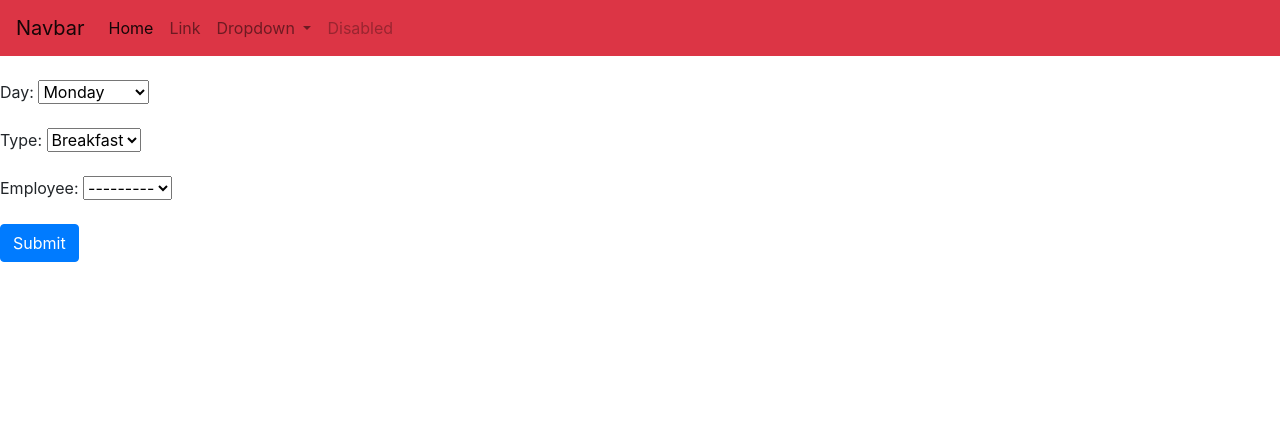
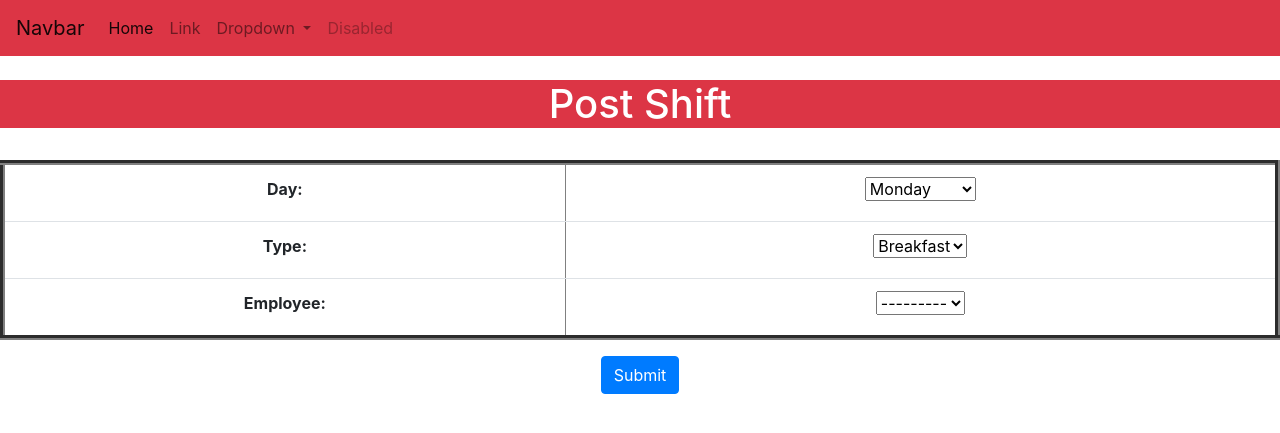
Before and after one commit to jdriscoll98/aoiisem, a Django app: template website/templates/website/postshift_form.html in a window 1280 px wide. Shown: the top 433 px of the page. Run offline with Django 3.2, Linux system fonts and the light colour scheme; the template is opened without the code that fills it: values that come from a table or form of the project are taken from there, others are empty; data comes from the database, SQL or seed files in the repository; some libraries are stand-ins or nearby versions.

Commit message:
Began making shifts available page

```diff
--- a/website/templates/website/postshift_form.html
+++ b/website/templates/website/postshift_form.html
@@ -8,17 +8,29 @@
 {% include 'website/server_messages.html' %}
 
 {% if form.errors %}
+<div class="row">
+  <div class="col text-centered">
     <div class="alert alert-danger" role="alert">
       {% for key, value in form.errors.items %}
         <strong> {{ key }}</strong>: {{ value.0 }}<br/>
       {% endfor %}
     </div>
+  </div>
+</div>
 {% endif %}
 
+<div class="row">
+  <div class="col text-center">
+    <h1 class="btn-danger">Post Shift</h1>
+    <br/>
     <form role="form" method="post">
       {% csrf_token %}
-  {{ form.as_p }}
+      <table border="5" class="table table-hover text-centered">
+        {{ form.as_table }}
+      </table>
       <button type="submit" class="btn btn-primary">Submit</button>
     </form>
+  </div>
+</div>
 
 {% endblock content %}
--- a/website/views.py
+++ b/website/views.py
@@ -59,5 +59,6 @@ class PostShiftView(CreateView):
 
 def shifts_available_page_view(request):
     context = {
+        "AvailableShifts": PostShift.objects.all()
     }
     return render(request, 'website/shifts_available.html', context)
```
Also changed, not shown: website/templates/website/shifts_available.html (+18 -0 lines). Lines whose indentation alone changed are shown as unchanged.
